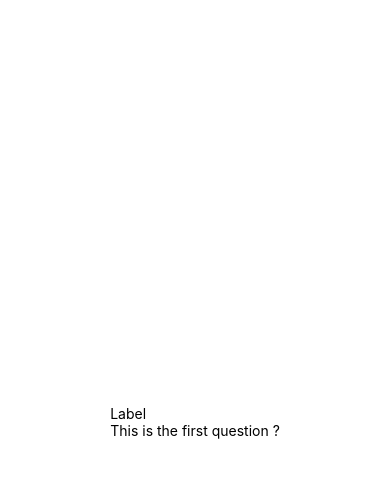
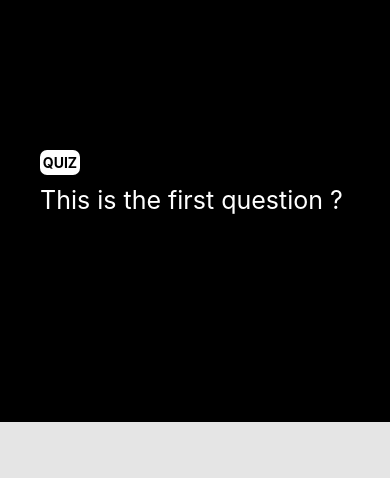
Before and after one commit to QuillsB/Quizz-App, a React Native app: screen / in a window 390 px wide. Shown: the top 478 px of the page. Built offline with nearby package versions, Linux system fonts and the light colour scheme.

Commit message:
First Version of TopPart of QuizScreen.

```diff
--- a/App.js
+++ b/App.js
@@ -16,7 +16,5 @@ const styles = StyleSheet.create({
   container: {
     flex: 1,
     backgroundColor: '#fff',
-    alignItems: 'center',
-    justifyContent: 'center',
   },
 });
--- a/components/questionTitle.js
+++ b/components/questionTitle.js
@@ -3,11 +3,45 @@ import { StyleSheet, Text, View } from 'react-native';
 
 export default function QuestionTitle() {
   return (
-    <View>
-      <View>
-        <Text>Label</Text>
+    <View style={styles.questionTitleContainer}>
+      <View style={styles.quizMarkerContainer}>
+        <Text style={styles.quizMarkerText}>QUIZ</Text>
       </View>
-      <Text>This is the first question ?</Text>
+      <View style={styles.questionTitleTextContainer}>
+        <Text style={styles.questionTitleText}>
+          This is the first question ?
+          </Text>
+      </View>
     </View>
-  )
+  );
 }
+
+const styles = StyleSheet.create({
+  questionTitleContainer: {
+    flex: 1,
+    justifyContent: 'center',
+    paddingTop: 150,
+    paddingLeft: 40
+  },
+  quizMarkerContainer: {
+    backgroundColor: '#ffffff',
+    flex: 1,
+    maxWidth: 40,
+    maxHeight: 25,
+    borderRadius: 7,
+    alignItems: 'center',
+    justifyContent: 'center'
+  },
+  quizMarkerText: {
+    color: '#000000',
+    fontWeight: 'bold'
+  },
+  questionTitleTextContainer: {
+    flex: 3,
+    marginTop: 10
+  },
+  questionTitleText: {
+    color: '#ffffff',
+    fontSize: 25
+  }
+})
--- a/components/quizScreen.js
+++ b/components/quizScreen.js
@@ -1,14 +1,30 @@
 import React from 'react';
-import { View } from 'react-native';
+import { StyleSheet, View } from 'react-native';
 
 import QuestionTitle from './questionTitle';
 
 export default function QuizScreen() {
   return (
-    <View>
-      <View>
+    <View style={styles.quizScreenContainer}>
+      <View style={styles.quizScreenTopPart}>
         <QuestionTitle />
+      </View>
+      <View style={styles.quizScreenBottomPart}>
       </View>
     </View>
   );
 }
+
+const styles = StyleSheet.create({
+  quizScreenContainer: {
+    flex: 1,
+  },
+  quizScreenTopPart: {
+    flex: 1,
+    backgroundColor: '#000000'
+  },
+  quizScreenBottomPart: {
+    flex: 1,
+    backgroundColor: '#E5E5E5'
+  }
+})
```
